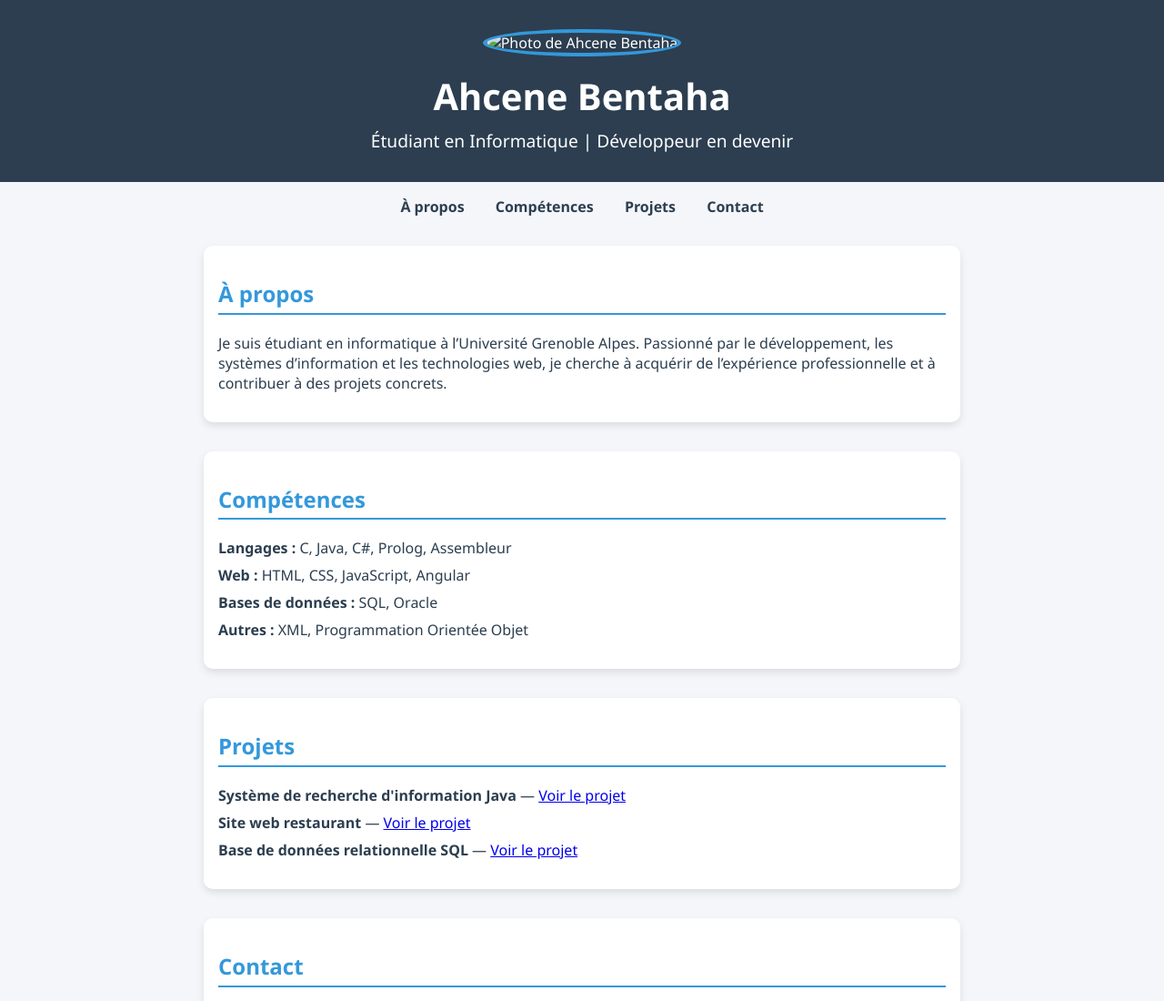
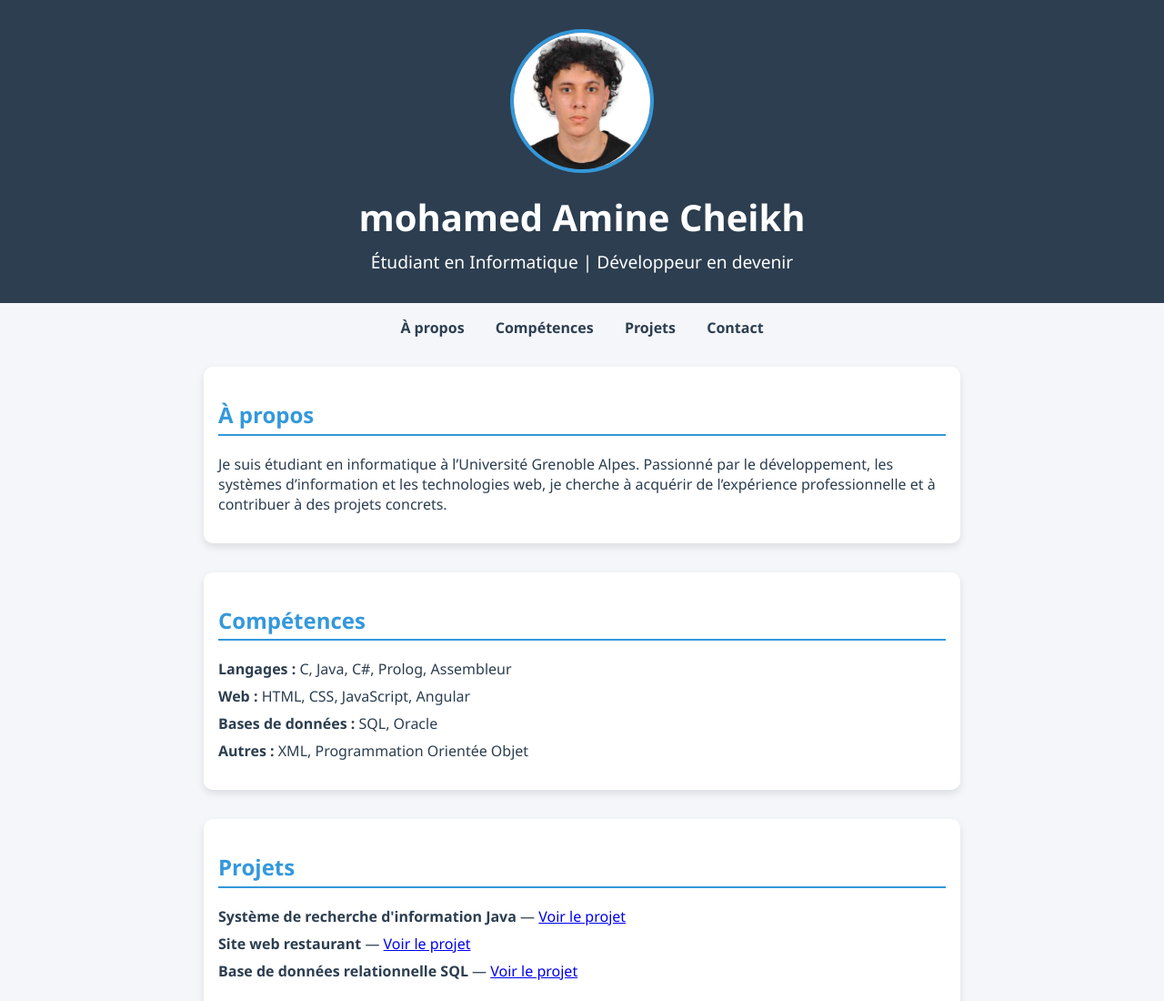
Before and after one commit to slowmfy/portfolio, a plain HTML site: page index.html in a window 1280 px wide. Shown: the top 1100 px of the page at 91% size. Drawn offline with Linux system fonts and the light colour scheme.

Commit message:
Update index.html

```diff
--- a/index.html
+++ b/index.html
@@ -2,7 +2,7 @@
 <html lang="fr">
 <head>
   <meta charset="UTF-8">
-  <title>My Portfolio - Ahcene Bentaha</title>
+  <title>My Portfolio -CHEIKH Mohamed Amine</title>
   <meta name="viewport" content="width=device-width, initial-scale=1.0">
   <style>
     body {
@@ -80,8 +80,8 @@
 <body>
   <header>
     <!-- ✅ Photo de profil -->
-    <img src="aminepng" alt="Photo de Ahcene Bentaha" class="profile-pic">
-    <h1>Ahcene Bentaha</h1>
+    <img src="aminepng.PNG" alt="Photo de Ahcene Bentaha" class="profile-pic">
+    <h1>mohamed Amine Cheikh</h1>
     <p>Étudiant en Informatique | Développeur en devenir</p>
   </header>
 
```
